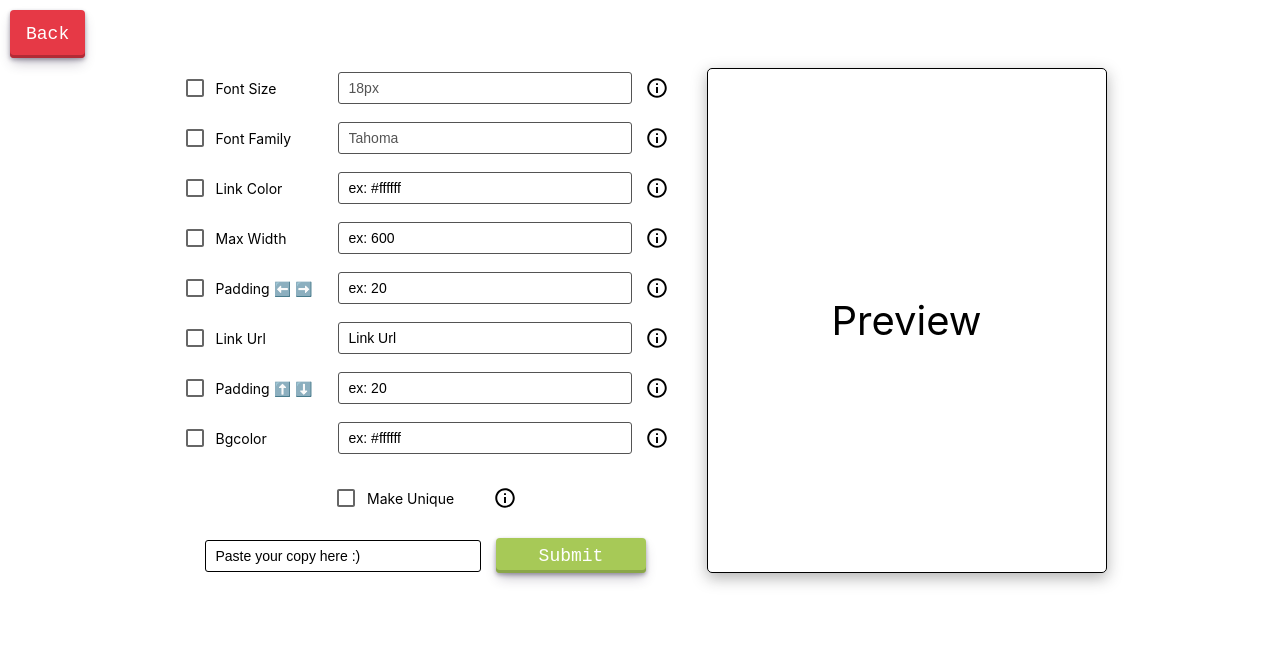
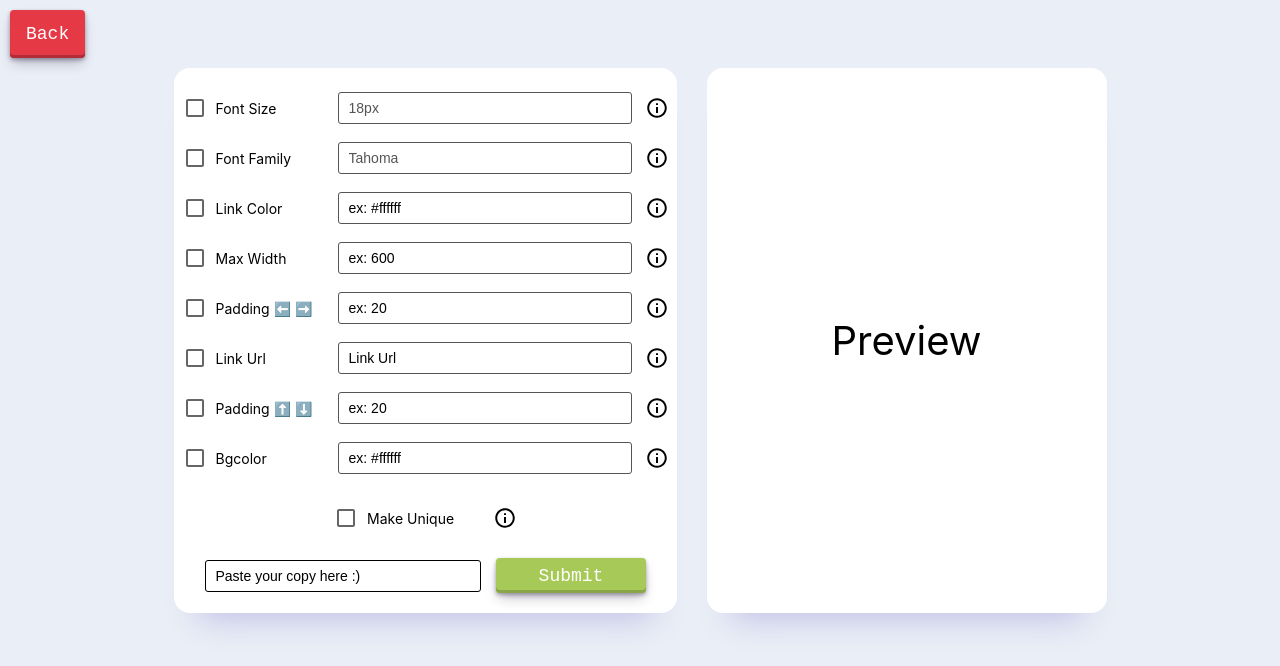
Before and after one commit to INRGI/CopyMaker, a React (Vite) app: page /id-1 in a window 1280 px wide. Shown: the top 666 px of the page. Built offline with nearby package versions, Linux system fonts and the light colour scheme.

Commit message:
Update design

```diff
--- a/src/components/DomainForm/DomainForm.styled.jsx
+++ b/src/components/DomainForm/DomainForm.styled.jsx
@@ -10,9 +10,13 @@ export const Container = styled.div`
     height: 320px;
     width: 400px;
     margin-left: 20px;
-    border: 1.5px solid;
+    /* border: 1.5px solid;
     box-shadow: rgba(34, 34, 34, 0.35) 0px 5px 15px;
-    border-radius: 5px;
+    border-radius: 5px; */
+    border-radius: 16px;
+    box-shadow: 0 30px 30px -25px rgba(65, 51, 183, 0.25);
+    background-color:#fff;
+
 `;
 
 export const Title = styled.h3`
--- a/src/components/FormPromo/FormPromo.styled.jsx
+++ b/src/components/FormPromo/FormPromo.styled.jsx
@@ -72,6 +72,10 @@ export const FormContainer = styled(Form)`
     flex-direction: column;
     gap: 20px;
     margin-top: 0px;
+    border-radius: 16px;
+    box-shadow: 0 30px 30px -25px rgba(65, 51, 183, 0.25);
+    background-color:#fff;
+    padding: 20px 0;
 `;
 
 
--- a/src/components/Preview/Preview.styled.jsx
+++ b/src/components/Preview/Preview.styled.jsx
@@ -3,11 +3,15 @@ import styled from "@emotion/styled";
 export const Container = styled.div`
     width: 100%;
     max-width: 400px;
-    border: 1.5px solid;
+    /* border: 1.5px solid;
     box-shadow: rgba(34, 34, 34, 0.35) 0px 5px 15px;
-    border-radius: 5px;
+    border-radius: 5px; */
+    border-radius: 16px;
+    box-shadow: 0 30px 30px -25px rgba(65, 51, 183, 0.25);
+    background-color:#fff;
     overflow: hidden;
     box-sizing: border-box;
+    background-color: #fff;
 `;
 
 export const ContentContainer = styled.div`
--- a/src/index.css
+++ b/src/index.css
@@ -12,4 +12,5 @@
 body{
   margin: 0;
   padding: 0;
+  background-color:#eaeef6;
 }
--- a/src/pages/DomainPage/DomainPage.styled.jsx
+++ b/src/pages/DomainPage/DomainPage.styled.jsx
@@ -1,13 +1,12 @@
 import styled from "@emotion/styled";
 import { Link } from "react-router-dom";
-
 
 export const StyledLink = styled(Link)`
     text-decoration: none;
 `;
 
 export const Btn = styled.button`
-    align-items: center;
+  align-items: center;
   appearance: none;
   background-color: #e63946;
   border-radius: 4px;
--- a/src/pages/Home/Home.styled.jsx
+++ b/src/pages/Home/Home.styled.jsx
@@ -21,9 +21,12 @@ export const DomainsContainer = styled.div`
     width: 100%;
     max-width: 700px;
     margin-left: 20px;
-    border: 1.5px solid;
-    box-shadow: rgba(0, 0, 0, 0.35) 0px 5px 15px;
-    border-radius: 5px;
+    /* border: 1.5px solid; */
+    /* box-shadow: rgba(0, 0, 0, 0.35) 0px 5px 15px; */
+    border-radius: 16px;
+    box-shadow: 0 30px 30px -25px rgba(65, 51, 183, 0.25);
+    background-color:#fff;
+    /* border-radius: 5px; */
     padding-top:20px;
     overflow-y: auto;
 `;
```
